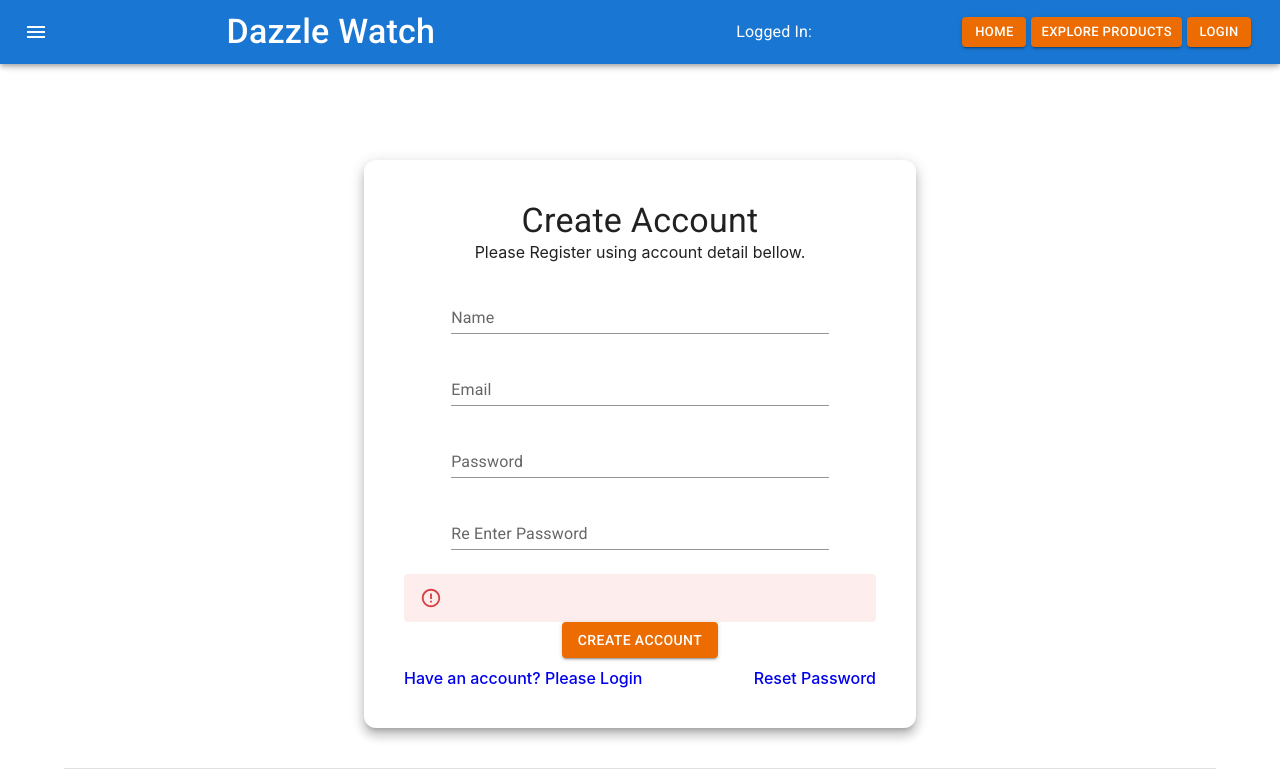
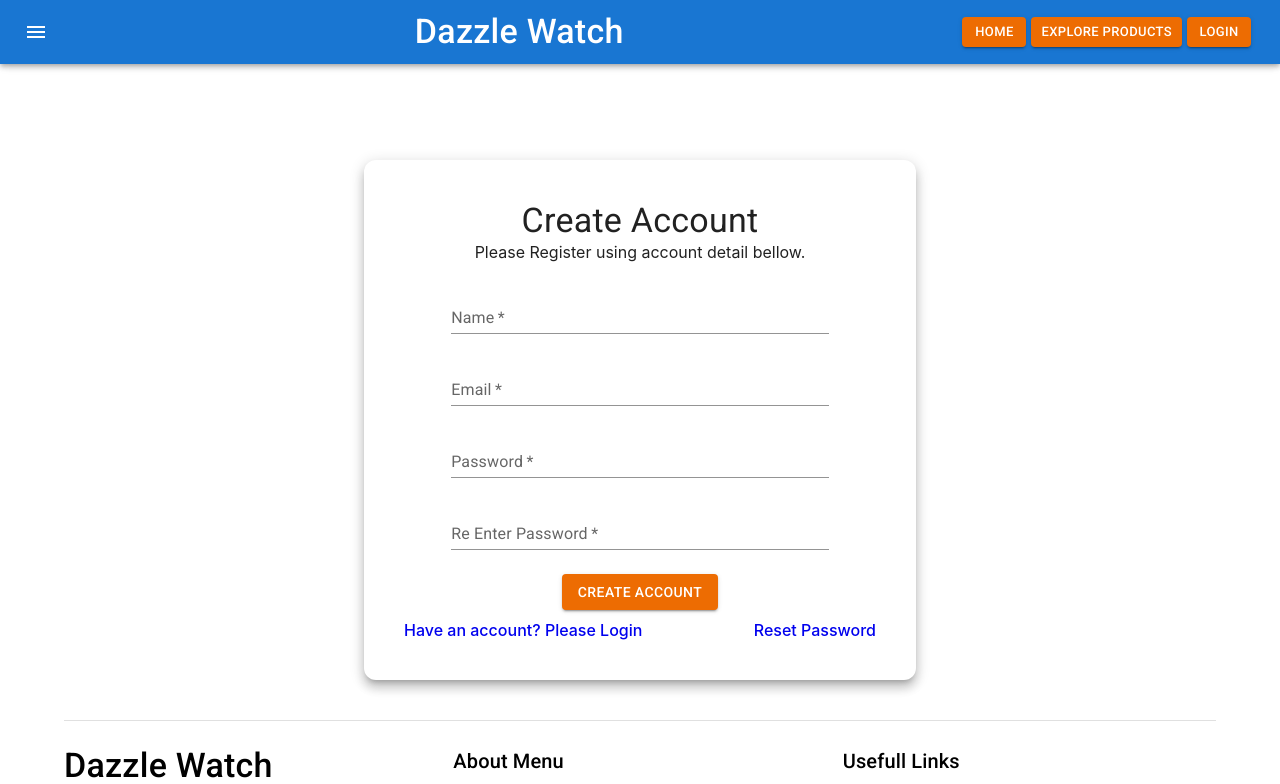
Before and after one commit to supravatsarkar/watch-dazzle-client-side-a12, a React (Create React App) app: page /register in a window 1280 px wide. Shown: the top 784 px of the page. Built offline with nearby package versions, Linux system fonts and the light colour scheme; no server answers.

Commit message:
private route redirect loading issue solved

```diff
--- a/src/App.js
+++ b/src/App.js
@@ -12,6 +12,7 @@ import Page404 from './Pages/Home/Page404/Page404';
 import Login from './Pages/Login/Login/Login';
 import Register from './Pages/Login/Register/Register';
 import AuthProvider from './Context/AuthProvider/AuthProvider';
+import PrivateRoute from './Pages/Shared/PrivateRoute/PrivateRoute';
 
 function App() {
   return (
@@ -28,9 +29,9 @@ function App() {
             <Route path="/exploreProducts">
               <ExploreProducts></ExploreProducts>
             </Route>
-            <Route path="/products/:id">
+            <PrivateRoute path="/products/:id">
               <ProductDetails></ProductDetails>
-            </Route>
+            </PrivateRoute>
             <Route path="/login">
               <Login></Login>
             </Route>
--- a/src/Hooks/useFirebase.js
+++ b/src/Hooks/useFirebase.js
@@ -8,51 +8,54 @@ const useFirebase = () => {
     const auth = getAuth();
     const [user, setUser] = useState({});
     const [error, setError] = useState('');
-    const [loading, setLoading] = useState(false);
+    const [loading, setLoading] = useState(true);
 
-    const register = (email, password) => {
+    const register = (email, password, history) => {
         setLoading(true);
         createUserWithEmailAndPassword(auth, email, password)
             .then((userCredential) => {
-                // Signed in
                 const user = userCredential.user;
-                console.log(user);
                 setError('');
+                history.push('/');
             })
             .catch((error) => {
                 setError(error.message);
-                // ..
             })
             .finally(() => setLoading(false));
     }
 
-    const login = (email, password) => {
+    const login = (email, password, history, location) => {
         setLoading(true);
         signInWithEmailAndPassword(auth, email, password)
             .then((userCredential) => {
-                // Signed in
                 const user = userCredential.user;
                 setError('');
+                const redirect_url = location.state.from || '/';
+                history.push(redirect_url);
             })
             .catch((error) => {
                 setError(error.message);
-                // alert(error.message);/
             })
             .finally(() => setLoading(false));
     }
 
+    // observer user auth
     useEffect(() => {
-        onAuthStateChanged(auth, (user) => {
+        setLoading(true);
+        const unsubscribed = onAuthStateChanged(auth, (user) => {
             if (user) {
-                setUser(user);
+                setUser(user)
             } else {
                 setUser({});
             }
+            setLoading(false);
         });
-        setLoading(false)
-    }, [])
+        console.log('execute useEffect--');
+        return () => unsubscribed;
 
-    console.log(error);
+    }, []);
+
+    // console.log(error);
     const logout = () => {
         signOut(auth)
             .then(() => {
--- a/src/Pages/Login/Login/Login.js
+++ b/src/Pages/Login/Login/Login.js
@@ -1,15 +1,29 @@
 import React, { useState } from 'react';
-import { Paper, TextField, Box, Container, Typography, Button, CircularProgress, Alert } from '@mui/material';
+import {
+    Paper,
+    TextField,
+    Box, Container,
+    Typography,
+    Button,
+    CircularProgress,
+    Alert
+} from '@mui/material';
 import Footer from '../../Shared/Footer/Footer';
 import Navbar from '../../Shared/Navbar/Navbar';
 import { NavLink } from 'react-router-dom';
 import useAuth from '../../../Hooks/useAuth';
+import {
+    useHistory,
+    useLocation
+} from "react-router-dom";
 
 
 const Login = () => {
     const [loginInfo, setLoginInfo] = useState({});
     const { login, loading, error } = useAuth();
     console.log('Loading', loading);
+    const history = useHistory();
+    const location = useLocation();
 
     const handleLoginInfo = e => {
         const field = e.target.name;
@@ -21,7 +35,7 @@ const Login = () => {
     }
     const handleOnSubmit = e => {
         const { email, password } = loginInfo;
-        login(email, password);
+        login(email, password, history, location);
         // console.log(loginInfo);
         e.preventDefault();
     }
@@ -50,7 +64,7 @@ const Login = () => {
                                 label="Email"
                                 variant="standard"
                                 sx={{ width: '80%', mb: 3 }}
-                                color="warning" type="email" />
+                                color="warning" type="email" required />
                             <TextField
                                 onBlur={handleLoginInfo}
                                 name="password"
@@ -58,7 +72,7 @@ const Login = () => {
                                 label="Password"
                                 variant="standard"
                                 sx={{ width: '80%', mb: 3 }}
-                                color="warning" type="password" />
+                                color="warning" type="password" required />
                             <br />
                             {
                                 error && <Alert severity="error">{error}</Alert>
@@ -66,7 +80,7 @@ const Login = () => {
                             <Button type='submit' variant="contained" color="warning">Login</Button>
                         </form>
                         <Box sx={{ display: 'flex', justifyContent: 'space-between' }}>
-                            <NavLink to="/register" style={{ textDecoration: 'none', fontWeight: '500' }}>Create Account</NavLink>
+                            <NavLink to="/register" style={{ textDecoration: 'none', fontWeight: '500' }}>Create an Account</NavLink>
                             <NavLink to="/" style={{ textDecoration: 'none', fontWeight: '500' }}>Reset Password</NavLink>
                         </Box>
                     </>
--- a/src/Pages/Login/Register/Register.js
+++ b/src/Pages/Login/Register/Register.js
@@ -4,10 +4,15 @@ import Footer from '../../Shared/Footer/Footer';
 import Navbar from '../../Shared/Navbar/Navbar';
 import { NavLink } from 'react-router-dom';
 import useAuth from '../../../Hooks/useAuth';
+import {
+    useHistory,
+    useLocation
+} from "react-router-dom";
 
 const Register = () => {
     const [loginInfo, setLoginInfo] = useState({});
     const { register, loading, error } = useAuth();
+    const history = useHistory();
 
     const handleLoginInfo = e => {
         const field = e.target.name;
@@ -25,7 +30,7 @@ const Register = () => {
             alert('Password not match!!')
             return;
         }
-        register(email, password);
+        register(email, password, history);
 
     }
     return (
@@ -51,7 +56,7 @@ const Register = () => {
                                 label="Name"
                                 variant="standard"
                                 sx={{ width: '80%', mb: 3 }}
-                                color="warning" />
+                                color="warning" required />
                             <TextField
                                 onBlur={handleLoginInfo}
                                 name="email"
@@ -59,7 +64,7 @@ const Register = () => {
                                 label="Email"
                                 variant="standard"
                                 sx={{ width: '80%', mb: 3 }}
-                                color="warning" type="email" />
+                                color="warning" type="email" required />
                             <TextField
                                 onBlur={handleLoginInfo}
                                 name="password"
@@ -67,7 +72,7 @@ const Register = () => {
                                 label="Password"
                                 variant="standard"
                                 sx={{ width: '80%', mb: 3 }}
-                                color="warning" type="password" />
+                                color="warning" type="password" required />
                             <br />
                             <TextField
                                 onBlur={handleLoginInfo}
@@ -76,9 +81,11 @@ const Register = () => {
                                 label="Re Enter Password"
                                 variant="standard"
                                 sx={{ width: '80%', mb: 3 }}
-                                color="warning" type="password" />
+                                color="warning" type="password" required />
                             <br />
-                            <Alert severity="error">{error}</Alert>
+                            {
+                                error && <Alert severity="error">{error}</Alert>
+                            }
                             <Button type='submit' variant="contained" color="warning">Create Account</Button>
                         </form>
                         <Box sx={{ display: 'flex', justifyContent: 'space-between' }}>
--- a/src/Pages/Shared/Navbar/Navbar.js
+++ b/src/Pages/Shared/Navbar/Navbar.js
@@ -28,10 +28,11 @@ const Navbar = () => {
                     <Typography variant="h4" component="h1" sx={{ flexGrow: 1, fontWeight: 500 }}>
                         Dazzle Watch
                     </Typography>
-
-                    <Typography variant="body1" component="p" sx={{ flexGrow: 1, }}>
-                        Logged In: {user.email}
-                    </Typography>
+                    {
+                        user.email && <Typography variant="body1" component="p" sx={{ flexGrow: 1 }}>
+                            Logged In: {user.email}
+                        </Typography>
+                    }
                     <NavLink to='/home' style={{ textDecoration: 'none', marginRight: '5px' }}>
                         <Button variant="contained" color="warning" size='small'>Home</Button>
                     </NavLink>
--- /dev/null
+++ b/src/Pages/Shared/PrivateRoute/PrivateRoute.js
@@ -0,0 +1,35 @@
+import { CircularProgress } from '@mui/material';
+import React from 'react';
+import {
+    Route,
+    Redirect,
+} from "react-router-dom";
+import useAuth from '../../../Hooks/useAuth';
+import useFirebase from '../../../Hooks/useFirebase';
+
+const PrivateRoute = ({ children, ...rest }) => {
+    const { user, loading } = useAuth();
+    // console.log('private route-', loading, user.email);
+    if (loading) {
+        return <CircularProgress color="warning" />
+    }
+    return (
+        <Route
+            {...rest}
+            render={({ location }) =>
+                user.email ? (
+                    children
+                ) : (
+                    <Redirect
+                        to={{
+                            pathname: "/login",
+                            state: { from: location }
+                        }}
+                    />
+                )
+            }
+        />
+    );
+};
+
+export default PrivateRoute;
```
